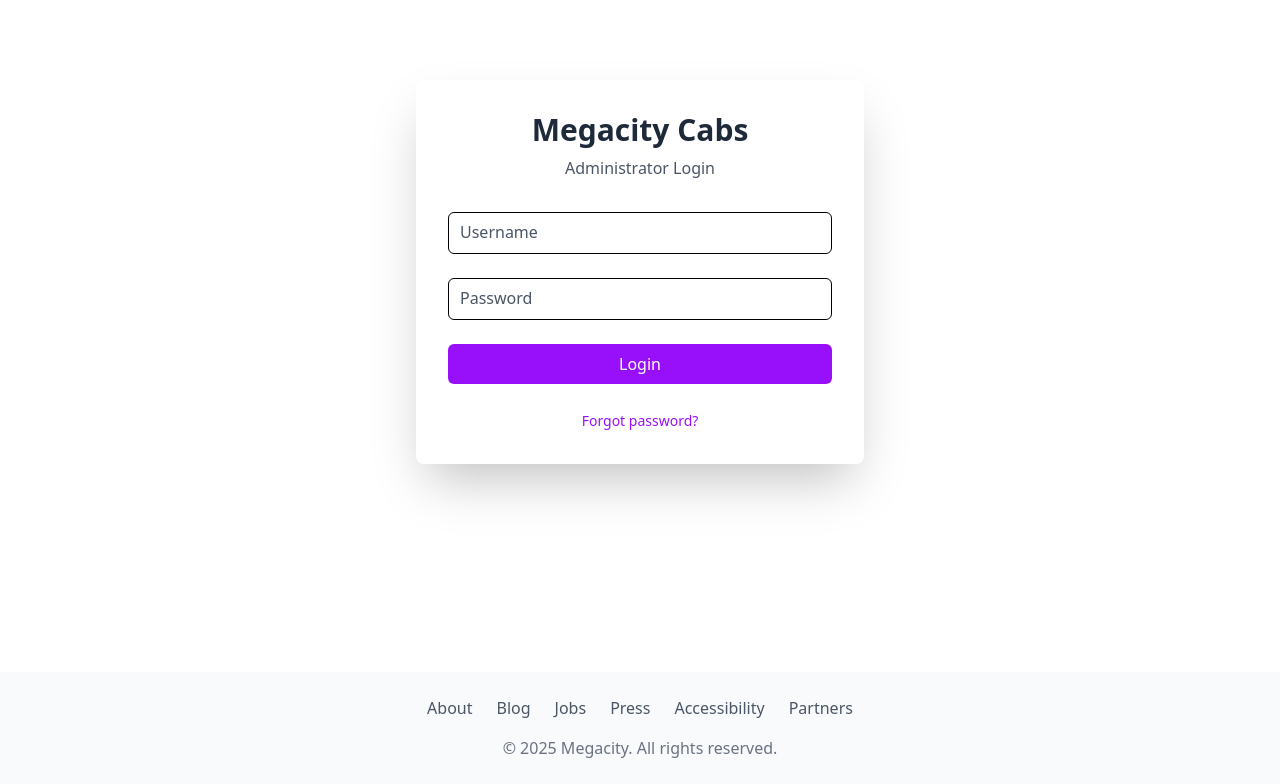
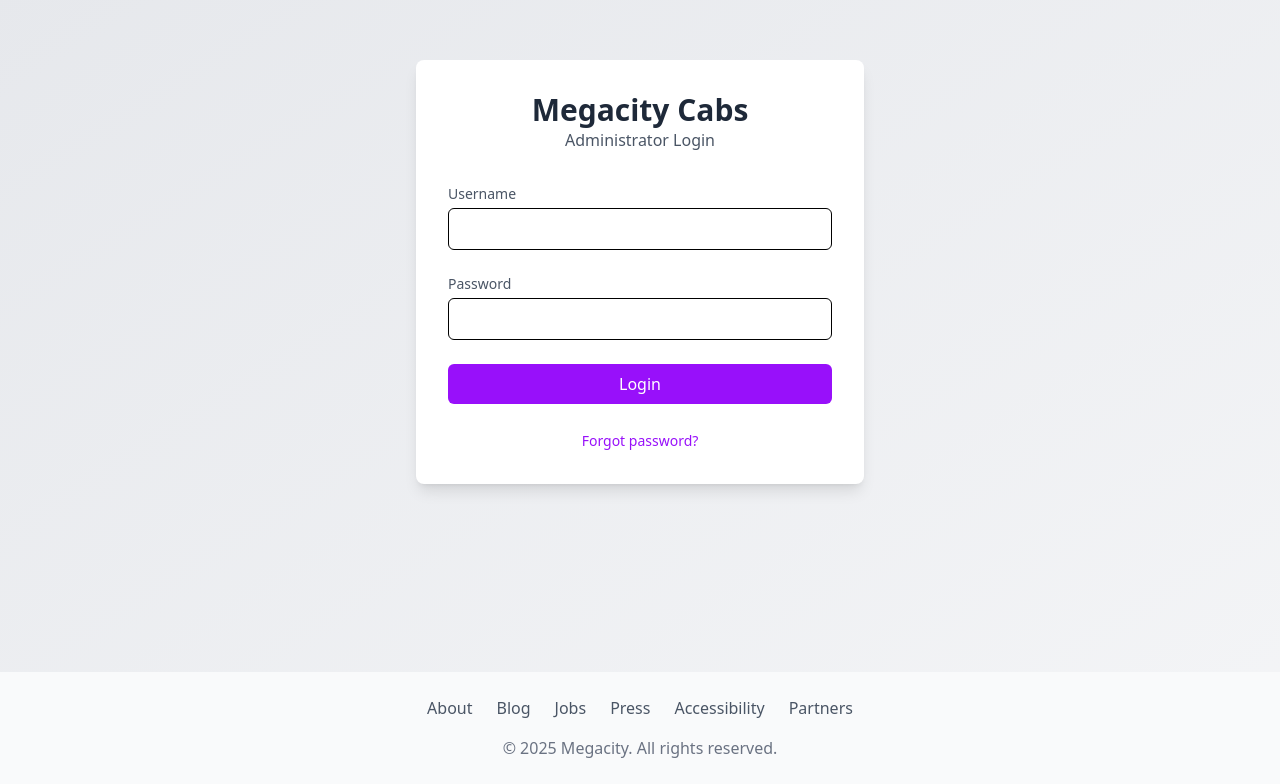
Before and after one commit to DamianRavinduPeiris/mega-city-cabs-frontend, a React (Vite) app: page /admin in a window 1280 px wide. Shown: the part 128-912 px from the top of the page. Built offline with nearby package versions, Linux system fonts and the light colour scheme; no server answers.

Commit message:
UI enhancements.

```diff
--- a/src/ui/admin/AdminLogin.tsx
+++ b/src/ui/admin/AdminLogin.tsx
@@ -1,74 +1,63 @@
-import type React from "react"
-
-import { useState } from "react"
-import { useNavigate } from "react-router-dom"
-import authenticateAdmin from "../../util/AdminAuthUtil"
-import { Toaster } from "react-hot-toast"
-import { showAlert } from "../../util/CommonUtils"
+import { useState } from "react";
+import { useNavigate } from "react-router-dom";
+import authenticateAdmin from "../../util/AdminAuthUtil";
+import { Toaster } from "react-hot-toast";
+import { showAlert } from "../../util/CommonUtils";
 
 export default function LoginPage() {
-    const [username, setUsername] = useState("")
-    const [password, setPassword] = useState("")
+    const [username, setUsername] = useState("");
+    const [password, setPassword] = useState("");
     const baseURL = import.meta.env.VITE_BASE_URL;
     const navigate = useNavigate();
 
     const handleSubmit = (e: React.FormEvent) => {
-        e.preventDefault()
-        console.log("Login attempted with:", { username, password })
+        e.preventDefault();
         authenticateAdmin(username, password, baseURL)
             .then((res) => {
-                if (res) navigate("/admin/dashboard")
-
-            }).catch(() => {
-                console.log("Login failed!")
+                if (res) navigate("/admin/dashboard");
             })
-
-    }
+            .catch(() => {
+                console.log("Login failed!");
+            });
+    };
 
     return (
-        <div className="min-h-screen flex items-center justify-center bg-gradient-to-br from-white-500 to-black-100">
+        <div className="min-h-screen flex items-center justify-center bg-gradient-to-br from-gray-200 to-gray-100">
             <Toaster />
-            <div className="bg-white p-8 rounded-lg shadow-2xl w-full max-w-md transform transition-all hover:scale-105">
+            <div className="bg-white p-8 rounded-lg shadow-lg w-full max-w-md transition-all hover:scale-105">
                 <div className="text-center mb-8">
-
-                    <h2 className="text-3xl font-bold text-gray-800 mb-2">Megacity Cabs</h2>
+                    <h2 className="text-3xl font-bold text-gray-800">Megacity Cabs</h2>
                     <p className="text-gray-600">Administrator Login</p>
                 </div>
                 <form onSubmit={handleSubmit} className="space-y-6">
                     <div className="relative">
+                        <label htmlFor="username" className="block text-sm font-medium text-gray-600">
+                            Username
+                        </label>
                         <input
                             id="username"
                             type="text"
                             value={username}
                             onChange={(e) => setUsername(e.target.value)}
-                            className="w-full px-3 py-2 border rounded-md focus:outline-none focus:ring-2 focus:ring-purple-600 transition-all peer"
-                            placeholder=" "
+                            className="w-full px-3 py-2 mt-1 border rounded-md focus:outline-none focus:ring-2 focus:ring-purple-600"
                             required
                         />
-                        <label
-                            htmlFor="username"
-                            className="absolute left-3 top-2 text-gray-600 transition-all peer-placeholder-shown:top-2 peer-focus:-top-6 peer-focus:text-sm peer-focus:text-purple-600"
-                        >
-                            Username
+                    </div>
+
+                    <div className="relative">
+                        <label htmlFor="password" className="block text-sm font-medium text-gray-600">
+                            Password
                         </label>
-                    </div>
-                    <div className="relative">
                         <input
                             id="password"
                             type="password"
                             value={password}
                             onChange={(e) => setPassword(e.target.value)}
-                            className="w-full px-3 py-2 border rounded-md focus:outline-none focus:ring-2 focus:ring-purple-600 transition-all peer"
-                            placeholder=" "
+                            className="w-full px-3 py-2 mt-1 border rounded-md focus:outline-none focus:ring-2 focus:ring-purple-600"
                             required
                         />
-                        <label
-                            htmlFor="password"
-                            className="absolute left-3 top-2 text-gray-600 transition-all peer-placeholder-shown:top-2 peer-focus:-top-6 peer-focus:text-sm peer-focus:text-purple-600"
-                        >
-                            Password
-                        </label>
                     </div>
+
                     <button
                         type="submit"
                         className="w-full bg-purple-600 text-white py-2 rounded-md hover:bg-purple-700 focus:outline-none focus:ring-2 focus:ring-purple-500 focus:ring-offset-2 transition-all"
@@ -76,12 +65,17 @@ export default function LoginPage() {
                         Login
                     </button>
                 </form>
-                <div className="mt-6 text-center" onClick={() => showAlert("Contact your IT administrator!", "🚧", "error")}>
-                    <a href="#" className="text-sm text-purple-600 hover:underline">
+
+                <div className="mt-6 text-center">
+                    <a
+                        href="#"
+                        onClick={() => showAlert("Contact your IT administrator!", "🚧", "error")}
+                        className="text-sm text-purple-600 hover:underline"
+                    >
                         Forgot password?
                     </a>
                 </div>
             </div>
         </div>
-    )
+    );
 }
```
